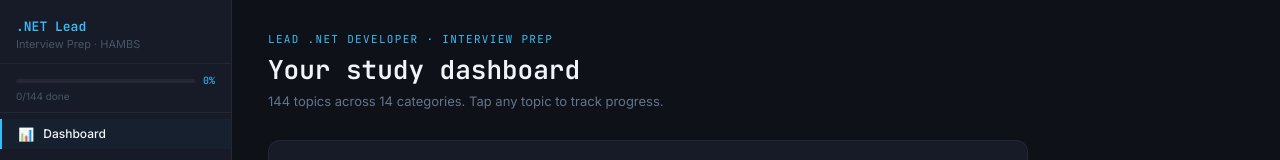
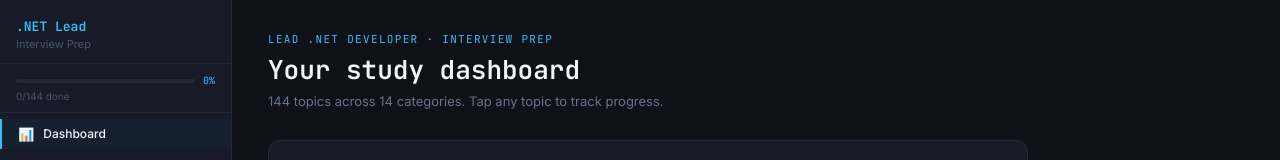
Before and after one commit to fashaikh2021/InterviewPrep, a React (Vite) app: page / in a window 1280 px wide. Shown: the top 160 px of the page. Built offline with nearby package versions, Linux system fonts and the light colour scheme.

Commit message:
removal of company name

```diff
--- a/src/components/Sidebar.jsx
+++ b/src/components/Sidebar.jsx
@@ -28,7 +28,7 @@ export default function Sidebar({
           <div style={{ fontFamily: "'JetBrains Mono',monospace", fontSize: 13, fontWeight: 600, color: "#38BDF8", marginBottom: 2 }}>
             .NET Lead
           </div>
-          <div style={{ fontSize: 11, color: "#475569" }}>Interview Prep · HAMBS</div>
+          <div style={{ fontSize: 11, color: "#475569" }}>Interview Prep </div>
         </div>
         {isMobile && (
           <button
--- a/src/data/categories.js
+++ b/src/data/categories.js
@@ -167,7 +167,7 @@ export const CATEGORIES = [
       { id: "monitoring", text: "Monitoring — Logs, Metrics, Alerts", status: "add" },
     ],
     interviewQ: "Explain the difference between a Kubernetes Pod and a Deployment." },
-  { id: "testing", label: "Testing", icon: "✅", color: "#F87171", priority: "high", badge: "Important for HAMBS",
+  { id: "testing", label: "Testing", icon: "✅", color: "#F87171", priority: "high", badge: "Important",
     topics: [
       { id: "unit", text: "Unit testing", status: "add" },
       { id: "integration", text: "Integration testing", status: "add" },
```
